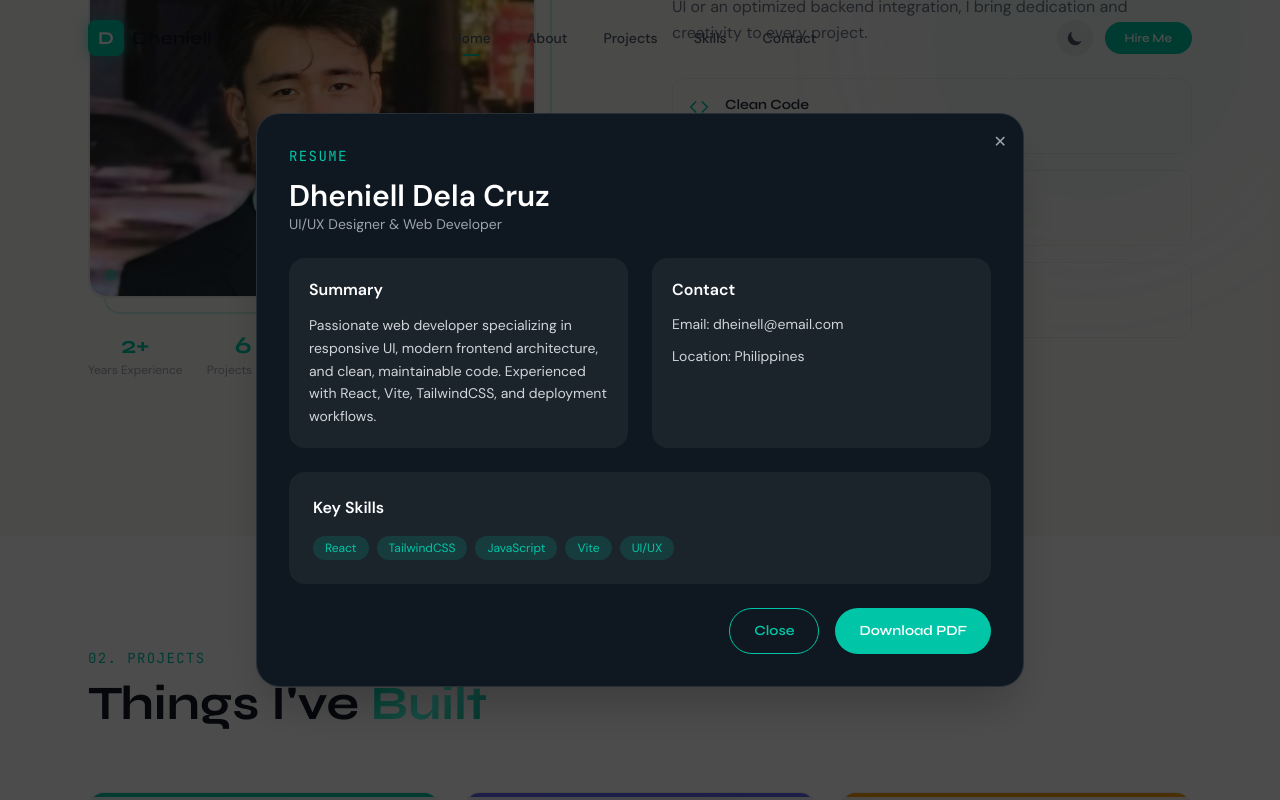
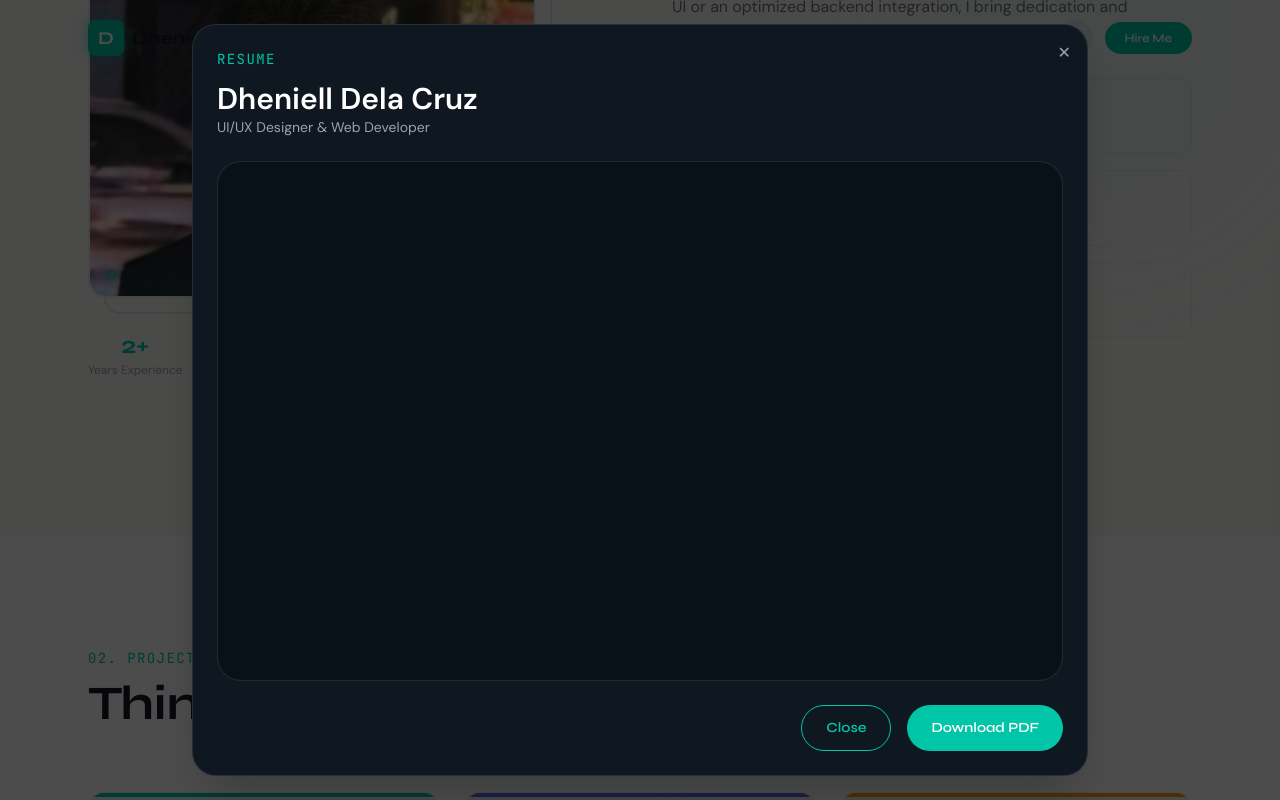
Before and after one commit to dhen-delacruz/dheniell-portfolio, a React (Vite) app: page / in a window 1280 px wide. Both pictures are taken after a click on the button "View Resume". Shown: the part 1252-2052 px from the top of the page. Built offline with nearby package versions, Linux system fonts and the light colour scheme.

Commit message:
updating my resume

```diff
--- a/src/components/About.jsx
+++ b/src/components/About.jsx
@@ -158,7 +158,7 @@ export default function About() {
 
       {showResume && (
         <div className="fixed inset-0 z-50 flex items-center justify-center bg-black/70 p-4">
-          <div className="relative w-full max-w-3xl rounded-3xl border border-white/10 bg-[#0f1720] p-8 shadow-2xl">
+          <div className="relative w-full max-w-4xl rounded-3xl border border-white/10 bg-[#0f1720] p-6 shadow-2xl">
             <button
               type="button"
               onClick={() => setShowResume(false)}
@@ -172,29 +172,15 @@ export default function About() {
                 <h3 className="text-3xl font-bold text-white">Dheniell Dela Cruz</h3>
                 <p className="text-sm text-gray-400">UI/UX Designer & Web Developer</p>
               </div>
-              <div className="grid gap-6 md:grid-cols-2">
-                <div className="space-y-3 rounded-2xl bg-white/5 p-5">
-                  <h4 className="font-semibold text-white">Summary</h4>
-                  <p className="text-sm text-gray-300 leading-relaxed">
-                    Passionate web developer specializing in responsive UI, modern frontend architecture, and clean, maintainable code. Experienced with React, Vite, TailwindCSS, and deployment workflows.
-                  </p>
-                </div>
-                <div className="space-y-3 rounded-2xl bg-white/5 p-5">
-                  <h4 className="font-semibold text-white">Contact</h4>
-                  <p className="text-sm text-gray-300">Email: dheinell@email.com</p>
-                  <p className="text-sm text-gray-300">Location: Philippines</p>
-                </div>
+
+              <div className="h-[65vh] overflow-hidden rounded-3xl border border-white/10 bg-[#091118]">
+                <iframe
+                  src="/resume.pdf"
+                  title="Resume PDF"
+                  className="h-full w-full"
+                />
               </div>
-              <div className="space-y-4 rounded-2xl bg-white/5 p-6">
-                <h4 className="font-semibold text-white">Key Skills</h4>
-                <div className="flex flex-wrap gap-2">
-                  <span className="rounded-full bg-accent/15 px-3 py-1 text-xs text-accent">React</span>
-                  <span className="rounded-full bg-accent/15 px-3 py-1 text-xs text-accent">TailwindCSS</span>
-                  <span className="rounded-full bg-accent/15 px-3 py-1 text-xs text-accent">JavaScript</span>
-                  <span className="rounded-full bg-accent/15 px-3 py-1 text-xs text-accent">Vite</span>
-                  <span className="rounded-full bg-accent/15 px-3 py-1 text-xs text-accent">UI/UX</span>
-                </div>
-              </div>
+
               <div className="flex flex-wrap gap-4 justify-end">
                 <button
                   type="button"
```
Also changed, not shown: 1 other file (tests, documents, lock files or other folders).
